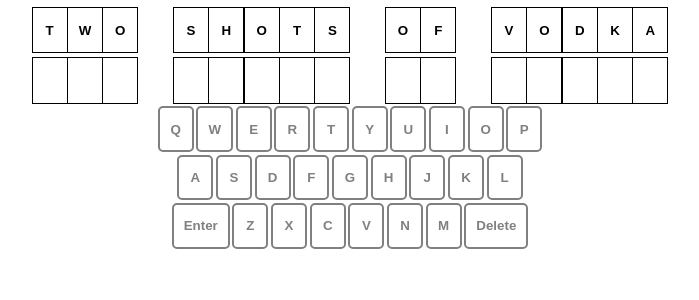
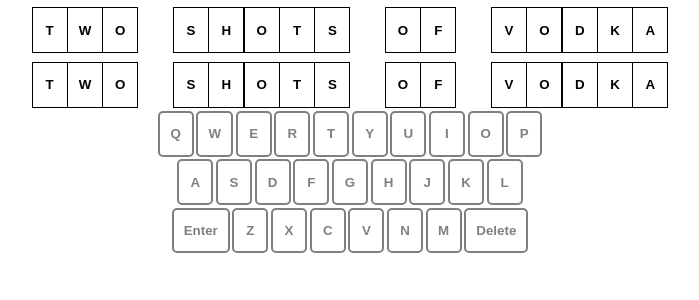
Before and after one commit to ericdachen/phrasle, a React (Create React App) app in the folder phrasle/: page / in a window 1280 px wide. Shown: the top 300 px of the page, without its empty margins (290-989 px from the left). Built offline with nearby package versions, Linux system fonts and the light colour scheme.

Commit message:
senetence first attempt

```diff
--- a/phrasle/src/components/interface/interface.jsx
+++ b/phrasle/src/components/interface/interface.jsx
@@ -12,6 +12,7 @@
     // state & other declarations***************************************
     const [guess, setGuess] = useState("");
     const [phrase, setPhrase] = useState("");
+    const [guessNumber, setGuessNumber] = useState(0);
 
     const topRow = ["Q", "W", "E", "R", "T", "Y", "U", "I", "O", "P"];
     const midRow = ["A", "S", "D", "F", "G", "H", "J", "K", "L"];
@@ -24,7 +25,10 @@
         console.log(guess);
     }
 
-    function handleEnter(e) {}
+    function handleEnter(e) {
+        setGuessNumber(guessNumber + 1);
+        setGuess("");
+    }
 
     function handleDelete(e) {
         setGuess((guess) => guess.slice(0, -1));
@@ -55,7 +59,8 @@
 
     return (
         <div>
-        <PhraseBoard phrase={phrase} guess={guess}/>
+            <PhraseBoard phrase={phrase} guess={guess} guessNumber={guessNumber}/>
+            <div>{guess}</div>
             <Row>{listTop}</Row>
             <Row>{listMid}</Row>
             <Row>
--- a/phrasle/src/components/word/phrase/phrase.jsx
+++ b/phrasle/src/components/word/phrase/phrase.jsx
@@ -1,14 +1,25 @@
 import React from 'react';
 import ReactDOM from 'react-dom';
+import { useEffect, useState } from 'react';
 import styled, {css} from 'styled-components'
 import LetterBox from '../wordbox/wordbox.jsx';
 
-function PhraseBoard({ phrase, guess }) {
+function PhraseBoard({ phrase, guess, guessNumber }) {
     // state & other declarations***************************************
     const phrase_chars = phrase.split('');
+    const [guessChars, setGuessChars] = useState([]);
+    const [guessOne, setGuessOne] = useState([]);
     // *****************************************************************
 
     // helper functions ************************************************
+    useEffect(() => {
+        setGuessChars(guess.split(''));
+    }, [guess]);
+
+    useEffect(() => {
+        console.log(guessChars);
+        setGuessOne(guessChars);
+    }, [guessNumber]);
     // *****************************************************************
 
 
@@ -22,14 +33,22 @@
             />
         );
     });
-    let GuessOne = phrase_chars.map((letter, index) => {
-        return(
-            <LetterBox
-                empty={letter == ' '}
-                key={index}
-            />
-        );
-    });
+    // let currentGuess = guessChars.map((letter, index) => {
+    //     return(
+    //         <LetterBox
+    //             empty={letter == ' '}
+    //             key={index}
+    //         />
+    //     );
+    // });
+    // let Guess = phrase_chars.map((letter, index) => {
+    //     return(
+    //         <LetterBox
+    //             empty={letter == ' '}
+    //             key={index}
+    //         />
+    //     );
+    // });
 
     return (
         <Guesses>
@@ -37,7 +56,19 @@
                 {Phrase}
             </Row>
             <Row>
-                {GuessOne}
+                {
+                guessOne.length ?
+                    guessOne.map((letter, index) => {
+                        return(
+                            <LetterBox
+                                letter={letter}
+                                empty={letter == ' '}
+                                key={index}
+                            />
+                        );
+                    }) :
+                    Phrase
+                }
             </Row>
         </Guesses>
     );
```
Lines whose indentation alone changed are shown as unchanged.
